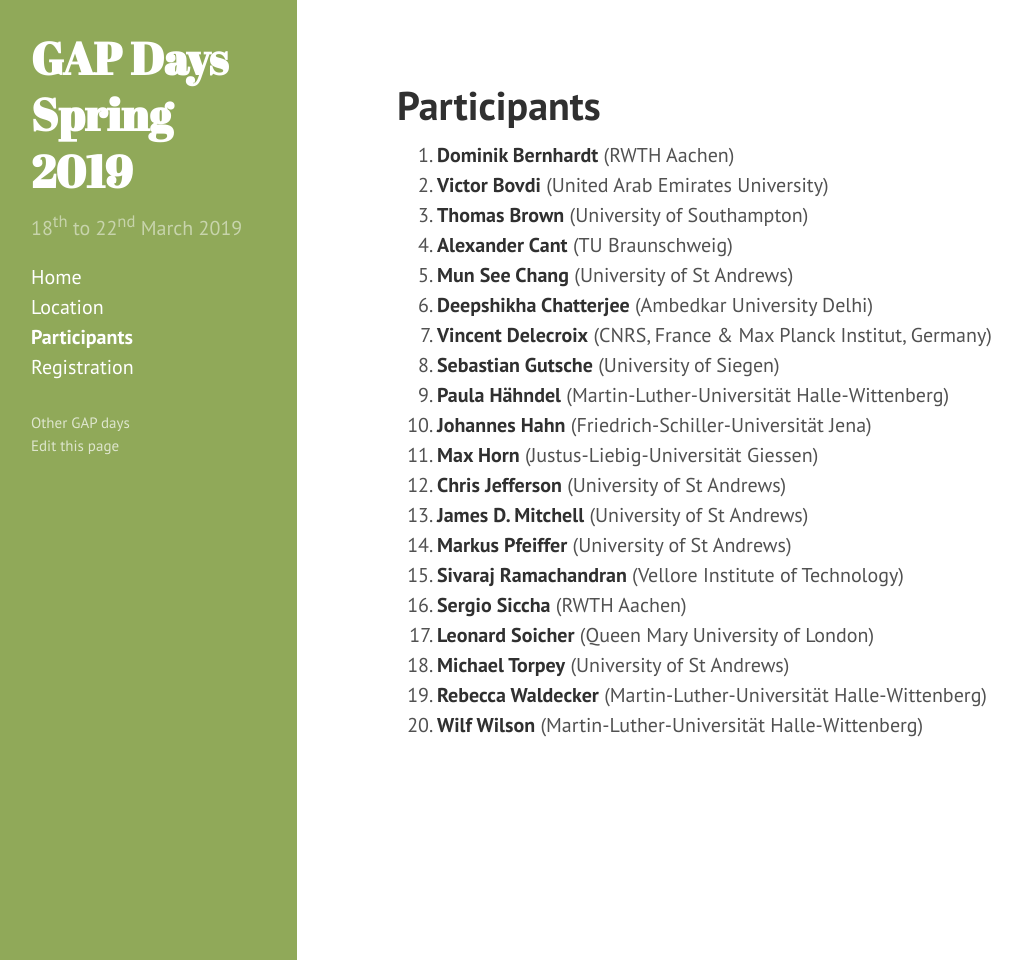
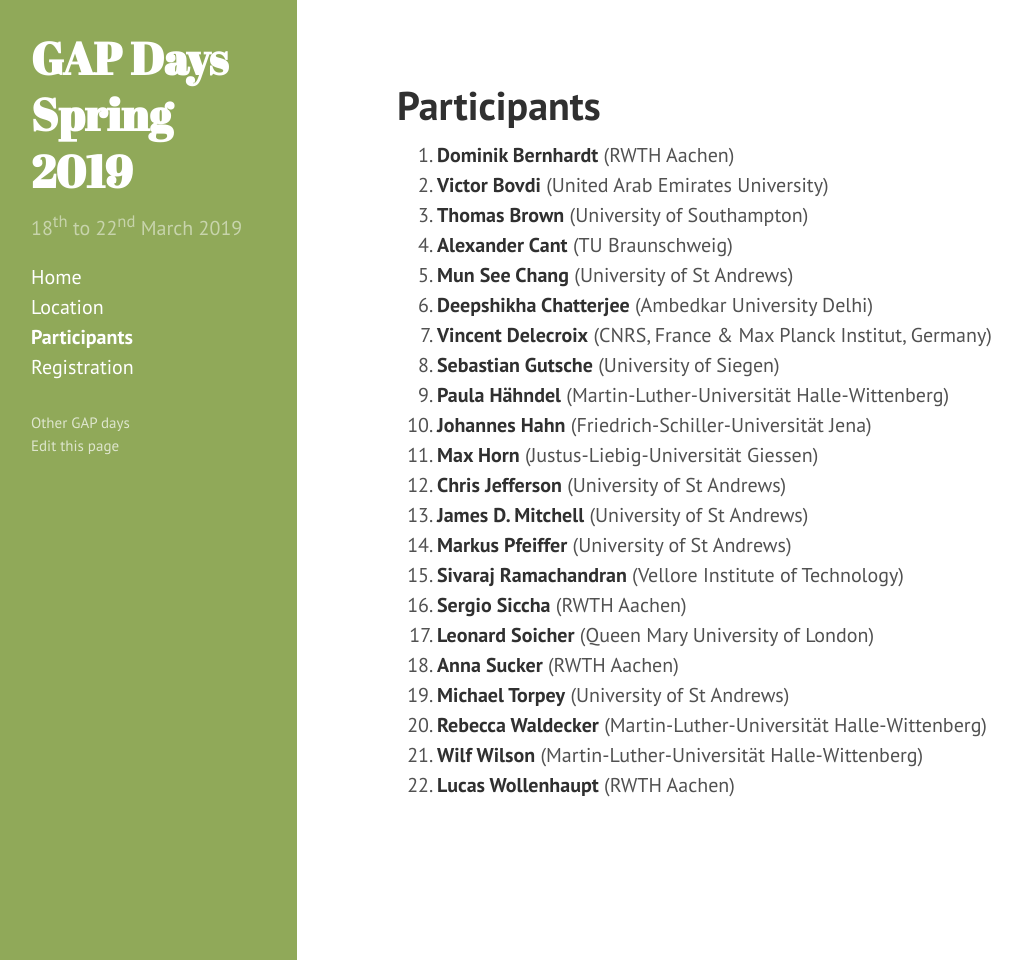
Before and after one commit to jesusmartinez-garcia/2020-01-21-colchester-workshop, a Jekyll site: the page built from participants.md, in a window 1280 px wide and 960 px high. Shown: the whole window, without its empty margins (3-1025 px from the left). Built offline with Jekyll 4.4.1, drawn with Linux system fonts in a browser that asks for light colours.

Commit message:
Add new Aachen participants

```diff
--- a/_data/participants.yml
+++ b/_data/participants.yml
@@ -49,6 +49,9 @@
 - name: Leonard Soicher
   affiliation: Queen Mary University of London
 
+- name: Anna Sucker
+  affiliation: RWTH Aachen
+
 - name: Michael Torpey
   affiliation: University of St Andrews
 
@@ -57,3 +60,6 @@
 
 - name: Wilf Wilson
   affiliation: Martin-Luther-Universität Halle-Wittenberg
+
+- name: Lucas Wollenhaupt
+  affiliation: RWTH Aachen
```
